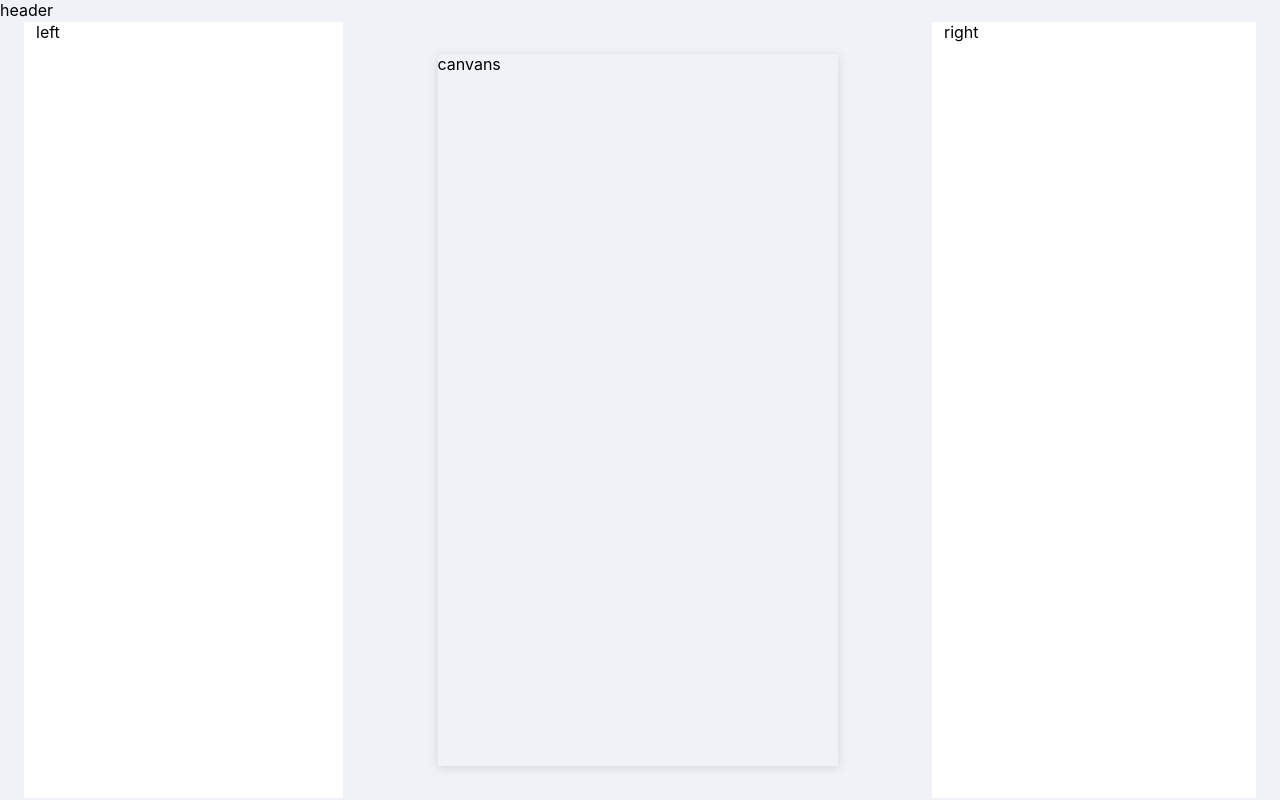
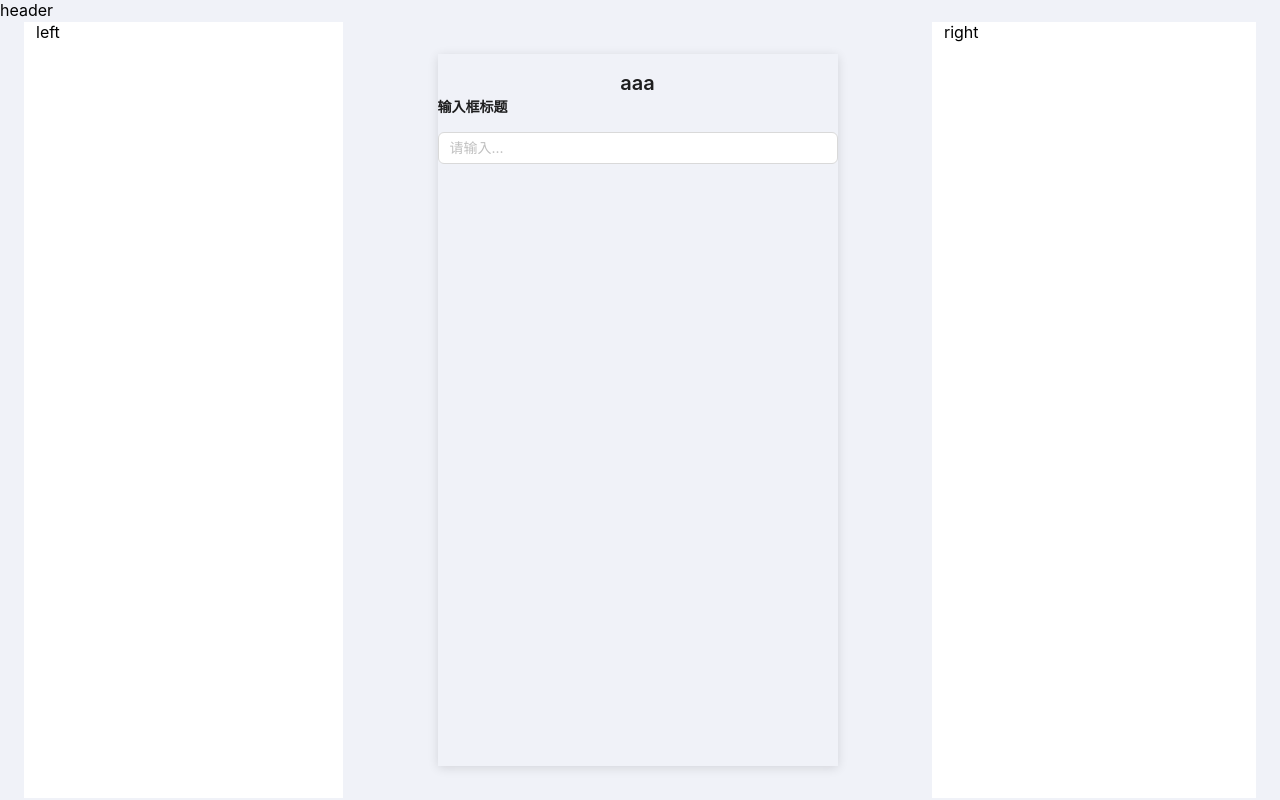
Before and after one commit to WWW-max/react-low-code, a React (Create React App) app: page /question/edit/1 in a window 1280 px wide. Built offline with nearby package versions, Linux system fonts and the light colour scheme.

Commit message:
feat: 定义画布中组件Title和Input

```diff
--- /dev/null
+++ b/src/components/QuestionComponents/QuestionInput/Component.tsx
@@ -0,0 +1,20 @@
+import React, { FC } from 'react';
+import { Typography, Input } from 'antd';
+import { QuestionInputDefaultProps, QuestionInputPropsType } from './interface';
+
+const { Paragraph } = Typography;
+
+const QuestionInput: FC<QuestionInputPropsType> = (props: QuestionInputPropsType) => {
+    const { title, placeholder }= {...QuestionInputDefaultProps, ...props};
+
+    return (
+        <div>
+            <Paragraph strong>{title}</Paragraph>
+            <div>
+                <Input placeholder={placeholder}></Input>
+            </div>
+        </div>
+    )
+}
+
+export default QuestionInput;
--- /dev/null
+++ b/src/components/QuestionComponents/QuestionInput/interface.ts
@@ -0,0 +1,12 @@
+export type QuestionInputPropsType = {
+    title?: string
+    placeholder?: string
+
+    onChange?: (newProps: QuestionInputPropsType) => void
+    disabled?: boolean;
+}
+
+export const QuestionInputDefaultProps: QuestionInputPropsType = {
+    title: '输入框标题',
+    placeholder: '请输入...'
+}
--- /dev/null
+++ b/src/components/QuestionComponents/QuestionTitle/Component.tsx
@@ -0,0 +1,29 @@
+import React, { FC } from 'react';
+import { Typography } from 'antd';
+import { QuestionTitleDefaultProps, QuestionTitlePropsType } from './interface';
+
+const { Title } = Typography;
+
+const QuestionTitle: FC<QuestionTitlePropsType> = (props: QuestionTitlePropsType) => {
+    const { text = '', level = 1, isCenter = false } = { ...QuestionTitleDefaultProps, ...props }
+    const getFontSizes = (level: number) => {
+        if (level === 1) return '24px';
+        if (level === 2) return '20px';
+        if (level === 3) return '16px';
+        return '16px';
+    }
+    return (
+        <Title
+          level={level}
+          style={{
+            textAlign: isCenter ? 'center' : 'start',
+            marginBottom: '0',
+            fontSize: getFontSizes(level),
+          }}
+        >
+            {text}
+        </Title>
+    )
+}
+
+export default QuestionTitle;
--- /dev/null
+++ b/src/components/QuestionComponents/QuestionTitle/interface.ts
@@ -0,0 +1,14 @@
+export type QuestionTitlePropsType = {
+    text?: string
+    level?: 1 | 2 | 3 | 4 | 5
+    isCenter?: boolean
+
+    onChange?: (newProps: QuestionTitlePropsType) => void
+    disabled?: boolean
+}
+/** 默认属性 */
+export const QuestionTitleDefaultProps: QuestionTitlePropsType = {
+    text: '一行标题',
+    level: 1,
+    isCenter: false,
+}
--- a/src/pages/question/Edit/EditCanvas.tsx
+++ b/src/pages/question/Edit/EditCanvas.tsx
@@ -1,8 +1,13 @@
 import React , { FC } from 'react';
+import QuestionTitle from '../../../components/QuestionComponents/QuestionTitle/Component';
+import QuestionInput from '../../../components/QuestionComponents/QuestionInput/Component';
 
 const EditCanvas: FC = () => {
     return (
-        <div>canvans</div>
+        <div>
+            <QuestionTitle text= "aaa" isCenter={true} level={2}/>
+            <QuestionInput />
+        </div>
     )
 }
 
```
